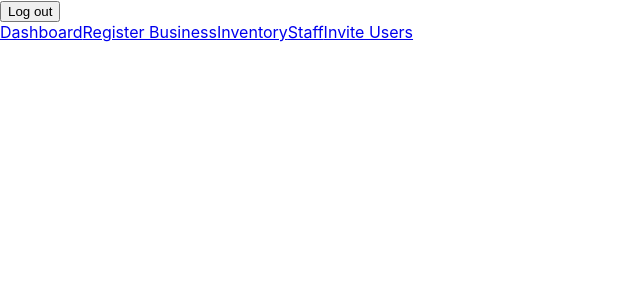
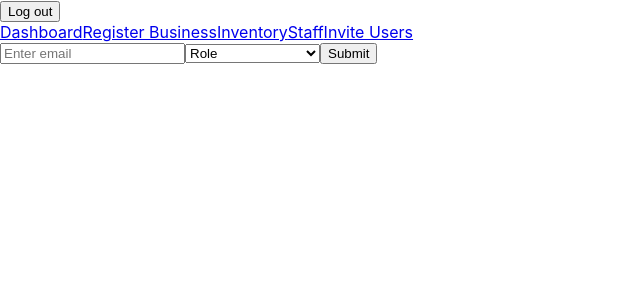
Before and after one commit to ThatcherK/distro_frontend, a React (Create React App) app: page /admin/invite in a window 1280 px wide. Shown: the top 300 px of the page, without its empty margins (0-640 px from the left). Built offline with nearby package versions, Linux system fonts and the light colour scheme.

Commit message:
Add invite user form

```diff
--- a/src/components/admin/inviteUsers.js
+++ b/src/components/admin/inviteUsers.js
@@ -1,9 +1,58 @@
 import React from 'react'
+import { useFormik } from 'formik';
+import * as Yup from 'yup';
+import instance from '../../config/axiosConfig'
 
 export default function InviteUsers(){
+
+    const formik = useFormik({
+        initialValues: {
+            email: '',
+            role_id: 0,
+        },
+        validationSchema: Yup.object({
+            email: Yup.string().email('Invalid email format').required('Required!'),
+            role_id: Yup.number().required('Required!'),
+        }),
+        onSubmit: (values, onSubmitProps) => {
+            handleInvite();
+            onSubmitProps.resetForm()
+        }
+    });
+
+    const payload = {
+        email: formik.values.email,
+        role_id: formik.values.role_id,
+    }
+    console.log(payload)
+    const handleInvite = () => {
+
+        instance
+            .post('/invited_users', payload)
+            .then((response) => {
+                console.log(response.data)
+            })
+            .catch((error) => {
+                console.log(error.response.data)
+            })
+    }
     return (
         <div>
-
+            <form onSubmit={formik.handleSubmit}>
+                <input
+                placeholder="Enter email"
+                name="email"
+                value={formik.values.email}
+                onChange={formik.handleChange}
+                 />
+                <select name="role_id" value={formik.values.role_id} onChange={formik.handleChange} >
+					<option value="">Role</option>
+					<option value={2} >Transport Manager</option>
+					<option value={3}>Driver</option>
+					<option value={4}>Store Manager</option>
+				</select>
+                <button type="submit">Submit</button>
+            </form>
         </div>
     )
 }
```
Also changed, not shown: 1 other file (tests, documents, lock files or other folders).
